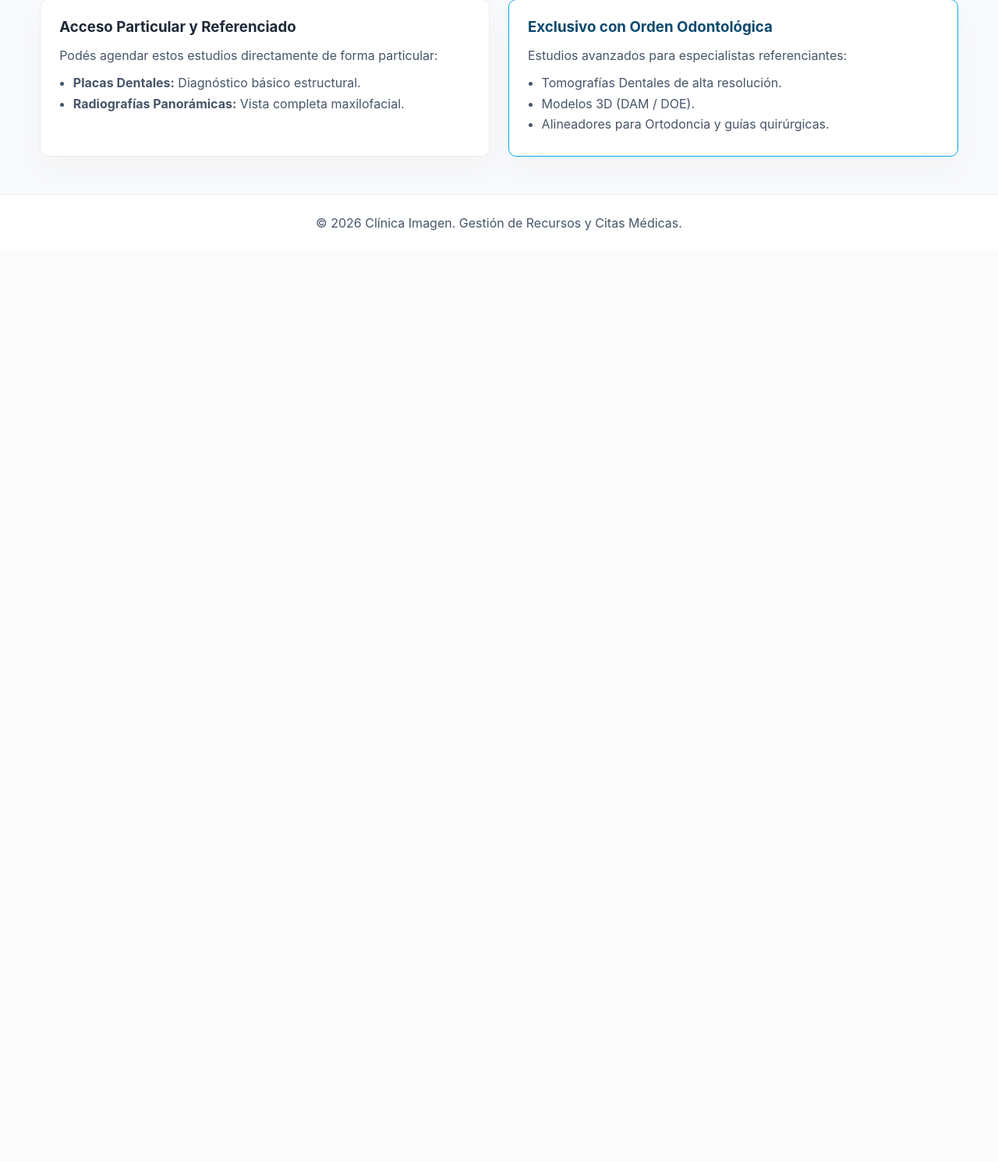
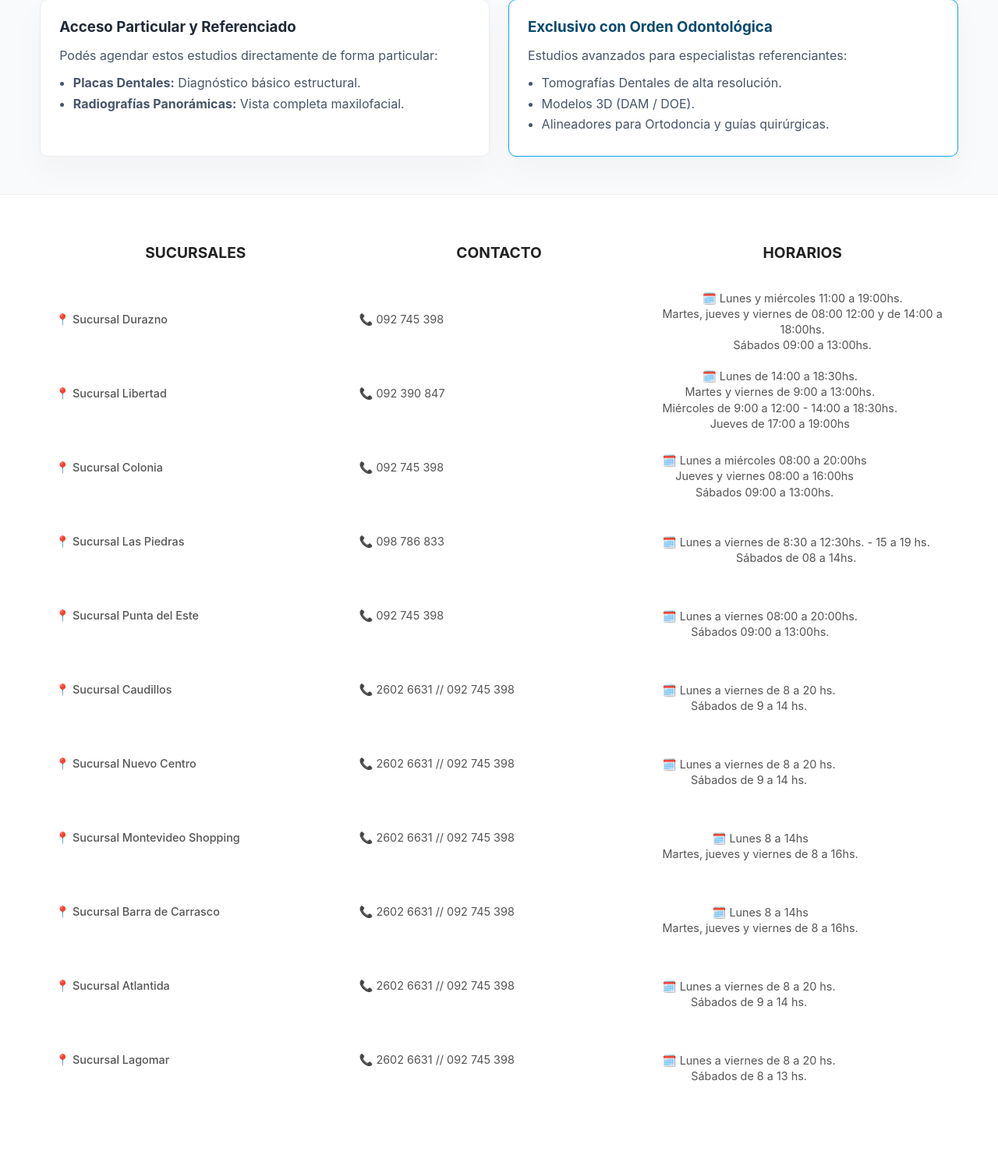
Before and after one commit to camichifla/proyecto-clinica-imagen, a PHP site: page / in a window 1280 px wide. Shown: the part 537-2028 px from the top of the page at 78% size. Before the commit the page ends 833 px from the top, so only its background shows below. Run offline with PHP 8.4, Linux system fonts and the light colour scheme.

Commit message:
Adicion de horarios, contacto y direcciones

```diff
--- a/css/styles.css
+++ b/css/styles.css
@@ -234,6 +234,10 @@ button[name="register"]:hover {
     align-items: center;
     gap: 0.85rem;
     flex-wrap: wrap;
+    .user-name {
+    color: #ffffff;
+    font-weight: bold;
+}
 }
 
 .main-nav ul {
@@ -759,3 +763,124 @@ textarea:focus {
         padding: 1.25rem;
     }
 }
+
+/* ... (Todo tu CSS anterior queda igual) ... */
+
+@media (max-width: 980px) {
+    .dashboard-layout,
+    .grid-services {
+        grid-template-columns: 1fr;
+    }
+}
+
+/* === AQUÍ TERMINA EL MEDIA QUERY DE CELULARES (¡Cerramos bien la llave!) === */
+@media (max-width: 760px) {
+    .header-flex,
+    .main-nav,
+    .search-group,
+    .solicitud-actions,
+    .actions-estudio {
+        flex-direction: column;
+        align-items: stretch;
+    }
+
+    .header-flex {
+        gap: 0.85rem;
+    }
+
+    .hero {
+        padding: 3rem 1.4rem;
+    }
+
+    .card-service,
+    .card-estudio,
+    .admin-panel-block,
+    .search-bar-section,
+    .clinical-history-box,
+    .card-solicitud {
+        padding: 1.25rem;
+    }
+}
+
+
+/* =================================═════════════
+   ESTILOS DEL FOOTER (Van afuera del media query, globales para PC y Celular)
+   ============================================================================== */
+/* 1. El contenedor alinea las 3 listas de forma horizontal */
+.footer-list-container {
+    display: flex;
+    justify-content: space-between;
+    align-items: flex-start;
+    gap: 30px;
+    max-width: 1200px;
+    margin: 0 auto;
+    padding: 40px 20px;
+}
+
+/* 2. Las 3 columnas ocupan el mismo ancho */
+.footer-list {
+    list-style: none;
+    padding: 0;
+    margin: 0;
+    flex: 1;
+}
+
+/* Títulos de las columnas */
+.list-title {
+    font-weight: bold;
+    font-size: 1.2rem;
+    color: #222;
+    text-transform: uppercase;
+    /* Le damos una altura fija al título para que las listas arranquen igual */
+    height: 40px;
+    margin-bottom: 20px;
+}
+
+/* 3. EL TRUCO: Forzamos a que cada fila tenga exactamente el mismo alto */
+.footer-list li:not(.list-title) {
+    font-size: 0.9rem;
+    line-height: 1.4;
+    color: #555;
+    margin-bottom: 20px; /* Separación entre filas */
+
+    /* Buscamos la fila más alta (la de horarios largos) y obligamos
+       a TODAS las filas de las 3 listas a medir eso como mínimo.
+    */
+    min-height: 75px;
+
+    /* Centramos verticalmente el texto corto (como los teléfonos)
+       para que no queden flotando arriba si la fila es alta */
+    display: flex;
+    align-items: center;
+}
+
+/* Estilos de los links */
+.footer-list a {
+    text-decoration: none;
+    color: inherit;
+    font-weight: 500;
+}
+
+.footer-list a:hover {
+    text-decoration: underline;
+}
+
+/* --- DISEÑO RESPONSIVE --- */
+@media (max-width: 900px) {
+    /* En pantallas medianas/chicas, las filas fijas no funcionan bien,
+       así que pasamos el footer a formato vertical (una lista abajo de otra) */
+    .footer-list-container {
+        flex-direction: column;
+        gap: 40px;
+    }
+
+    .footer-list li:not(.list-title) {
+        min-height: auto; /* Quitamos el alto fijo en el celular */
+        margin-bottom: 12px;
+    }
+
+    .list-title {
+        height: auto;
+        margin-bottom: 15px;
+    }
+}
--- a/index.html
+++ /dev/null
@@ -1,77 +0,0 @@
-<!DOCTYPE html>
-<html lang="es">
-<head>
-    <meta charset="UTF-8">
-    <meta name="viewport" content="width=device-width, initial-scale=1.0">
-    <title>Clínica Imagen</title>
-    <link rel="stylesheet" href="css/normalize.css">
-    <link rel="stylesheet" href="css/variables.css">
-    <link rel="stylesheet" href="css/styles.css">
-</head>
-<body>
-
-    <!-- ── Encabezado principal ──────────────────────────── -->
-    <header class="main-header shadow">
-        <div class="container header-flex">
-            <div class="logo">
-                <img src="./images/logo.png" alt="Clínica Imagen">
-            </div>
-            <nav class="main-nav" aria-label="Navegación principal">
-                <ul>
-                    <li><a href="#sucursales">Sucursales</a></li>
-                    <li><a href="paciente-dashboard.php" class="btn-nav">Portal Paciente</a></li>
-                </ul>
-            </nav>
-        </div>
-    </header>
-
-    <!-- ── Contenido principal ───────────────────────────── -->
-    <main class="container">
-
-        <!-- Hero -->
-        <section class="hero">
-            <p class="hero-note">
-                Tu sonrisa es tu mejor carta de presentación; nosotros nos encargamos de que brille.
-                Agendáte o registráte para tener una cita con nosotros.
-            </p>
-            <a href="login.php" class="btn-primary">Solicitar Cita / Registrarse</a>
-        </section>
-
-        <!-- Servicios -->
-        <section class="services-section" id="sucursales">
-            <h2>Comprometidos con la excelencia en tu salud dental.</h2>
-            <div class="grid-services">
-
-                <div class="card-service">
-                    <h3>Acceso Particular y Referenciado</h3>
-                    <p>Podés agendar estos estudios directamente de forma particular:</p>
-                    <ul>
-                        <li><strong>Placas Dentales:</strong> Diagnóstico básico estructural.</li>
-                        <li><strong>Radiografías Panorámicas:</strong> Vista completa maxilofacial.</li>
-                    </ul>
-                </div>
-
-                <div class="card-service destacado">
-                    <h3>Exclusivo con Orden Odontológica</h3>
-                    <p>Estudios avanzados para especialistas referenciantes:</p>
-                    <ul>
-                        <li>Tomografías Dentales de alta resolución.</li>
-                        <li>Modelos 3D (DAM / DOE).</li>
-                        <li>Alineadores para Ortodoncia y guías quirúrgicas.</li>
-                    </ul>
-                </div>
-
-            </div>
-        </section>
-
-    </main>
-
-    <!-- ── Pie de página ─────────────────────────────────── -->
-    <footer class="main-footer">
-        <p>&copy; 2026 Clínica Imagen. Gestión de Recursos y Citas Médicas.</p>
-    </footer>
-
-    <script src="security.js"></script>
-    <script src="app.js"></script>
-</body>
-</html>
--- /dev/null
+++ b/index.php
@@ -0,0 +1,124 @@
+<!DOCTYPE html>
+<html lang="es">
+<head>
+    <meta charset="UTF-8">
+    <meta name="viewport" content="width=device-width, initial-scale=1.0">
+    <title>Clínica Imagen</title>
+    <link rel="stylesheet" href="css/normalize.css">
+    <link rel="stylesheet" href="css/variables.css">
+    <link rel="stylesheet" href="css/styles.css">
+</head>
+<body>
+
+    <!-- ── Encabezado principal ──────────────────────────── -->
+    <header class="main-header shadow">
+        <div class="container header-flex">
+            <div class="logo">
+                <img src="./images/logo.png" alt="Clínica Imagen">
+            </div>
+            <nav class="main-nav" aria-label="Navegación principal">
+                <ul>
+                    <li><a href="#sucursales">Sucursales</a></li>
+                    <li><a href="paciente-dashboard.php" class="btn-nav">Portal Paciente</a></li>
+                </ul>
+            </nav>
+        </div>
+    </header>
+
+    <!-- ── Contenido principal ───────────────────────────── -->
+    <main class="container">
+
+        <!-- Hero -->
+        <section class="hero">
+            <p class="hero-note">
+                Tu sonrisa es tu mejor carta de presentación; nosotros nos encargamos de que brille.
+                Agendáte o registráte para tener una cita con nosotros.
+            </p>
+            <a href="login.php" class="btn-primary">Solicitar Cita / Registrarse</a>
+        </section>
+
+        <!-- Servicios -->
+        <section class="services-section" id="sucursales">
+            <h2>Comprometidos con la excelencia en tu salud dental.</h2>
+            <div class="grid-services">
+
+                <div class="card-service">
+                    <h3>Acceso Particular y Referenciado</h3>
+                    <p>Podés agendar estos estudios directamente de forma particular:</p>
+                    <ul>
+                        <li><strong>Placas Dentales:</strong> Diagnóstico básico estructural.</li>
+                        <li><strong>Radiografías Panorámicas:</strong> Vista completa maxilofacial.</li>
+                    </ul>
+                </div>
+
+                <div class="card-service destacado">
+                    <h3>Exclusivo con Orden Odontológica</h3>
+                    <p>Estudios avanzados para especialistas referenciantes:</p>
+                    <ul>
+                        <li>Tomografías Dentales de alta resolución.</li>
+                        <li>Modelos 3D (DAM / DOE).</li>
+                        <li>Alineadores para Ortodoncia y guías quirúrgicas.</li>
+                    </ul>
+                </div>
+
+            </div>
+        </section>
+
+    </main>
+
+    <!-- ── Pie de página ─────────────────────────────────── -->
+<footer class="main-footer">
+    <div class="container footer-list-container">
+
+        <ul class="footer-list">
+            <li class="list-title">Sucursales</li>
+            <li><a href="https://maps.app.goo.gl/Hs8fENGdQhUNZLXh9" target="_blank">📍 Sucursal Durazno</a></li>
+            <li><a href="https://maps.app.goo.gl/z5RTd5b2NiPYsKHbA" target="_blank">📍 Sucursal Libertad</a></li>
+            <li><a href="https://maps.app.goo.gl/DGaumeRoRCeVHhRPA" target="_blank">📍 Sucursal Colonia</a></li>
+            <li><a href="https://maps.app.goo.gl/pYzemSh7WzL3RRDm9" target="_blank">📍 Sucursal Las Piedras</a></li>
+            <li><a href="https://maps.app.goo.gl/vqLdTqvB77YAw3aT7" target="_blank">📍 Sucursal Punta del Este</a></li>
+            <li><a href="https://maps.app.goo.gl/yiPLvrLg9kh8pGju8" target="_blank">📍 Sucursal Caudillos</a></li>
+            <li><a href="https://maps.app.goo.gl/pTEMZnt3dpCCjphw5" target="_blank">📍 Sucursal Nuevo Centro</a></li>
+            <li><a href="https://maps.app.goo.gl/PHCvRUpuRBQCA74u5" target="_blank">📍 Sucursal Montevideo Shopping</a></li>
+            <li><a href="https://maps.app.goo.gl/LMcu1mo9W2grx6V28" target="_blank">📍 Sucursal Barra de Carrasco</a></li>
+            <li><a href="https://maps.app.goo.gl/VtvuWtE1hwzvojFC9" target="_blank">📍 Sucursal Atlantida</a></li>
+            <li><a href="https://maps.app.goo.gl/mninTMBWsAgZ7R1g7" target="_blank">📍 Sucursal Lagomar</a></li>
+        </ul>
+
+        <ul class="footer-list">
+            <li class="list-title">Contacto</li>
+            <li>📞 092 745 398</li>
+            <li>📞 092 390 847</li>
+            <li>📞 092 745 398</li>
+            <li>📞 098 786 833</li>
+            <li>📞 092 745 398</li>
+            <li>📞 2602 6631 // 092 745 398</li>
+            <li>📞 2602 6631 // 092 745 398</li>
+            <li>📞 2602 6631 // 092 745 398</li>
+            <li>📞 2602 6631 // 092 745 398</li>
+            <li>📞 2602 6631 // 092 745 398</li>
+            <li>📞 2602 6631 // 092 745 398</li>
+        </ul>
+
+        <ul class="footer-list">
+            <li class="list-title">Horarios</li>
+            <li>🗓️ Lunes y miércoles 11:00 a 19:00hs.<br>Martes, jueves y viernes de 08:00 12:00 y de 14:00 a 18:00hs.<br>Sábados 09:00 a 13:00hs.</li>
+            <li>🗓️ Lunes de 14:00 a 18:30hs.<br>Martes y viernes de 9:00 a 13:00hs.<br>Miércoles de 9:00 a 12:00 - 14:00 a 18:30hs.<br>Jueves de 17:00 a 19:00hs</li>
+            <li>🗓️ Lunes a miércoles 08:00 a 20:00hs<br>Jueves y viernes 08:00 a 16:00hs<br>Sábados 09:00 a 13:00hs.</li>
+            <li>🗓️ Lunes a viernes de 8:30 a 12:30hs. - 15 a 19 hs.<br>Sábados de 08 a 14hs.</li>
+            <li>🗓️ Lunes a viernes 08:00 a 20:00hs.<br>Sábados 09:00 a 13:00hs.</li>
+            <li>🗓️ Lunes a viernes de 8 a 20 hs.<br>Sábados de 9 a 14 hs.</li>
+            <li>🗓️ Lunes a viernes de 8 a 20 hs.<br>Sábados de 9 a 14 hs.</li>
+            <li>🗓️ Lunes 8 a 14hs<br>Martes, jueves y viernes de 8 a 16hs.</li>
+            <li>🗓️ Lunes 8 a 14hs<br>Martes, jueves y viernes de 8 a 16hs.</li>
+            <li>🗓️ Lunes a viernes de 8 a 20 hs.<br>Sábados de 9 a 14 hs.</li>
+            <li>🗓️ Lunes a viernes de 8 a 20 hs.<br>Sábados de 8 a 13 hs.</li>
+        </ul>
+
+    </div>
+</footer>
+
+    <script src="security.js"></script>
+    <script src="app.js"></script>
+</body>
+</html>
```
Also changed, not shown: paciente-dashboard.php (+53 -17 lines), users.sql (added, +56 -0 lines), auth.php (line endings or trailing spaces).
